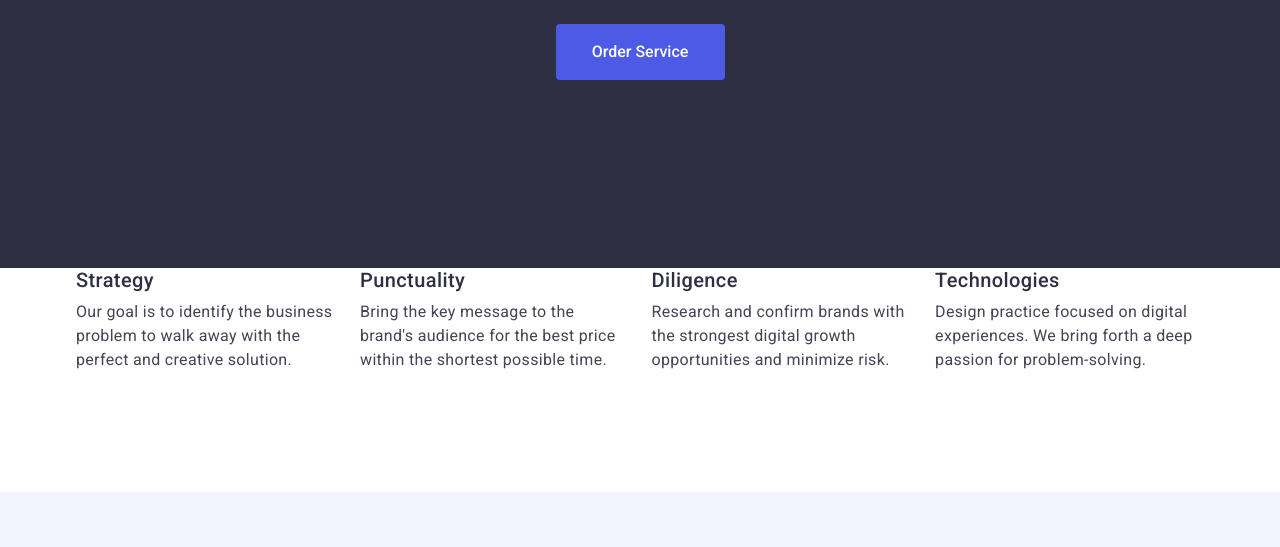
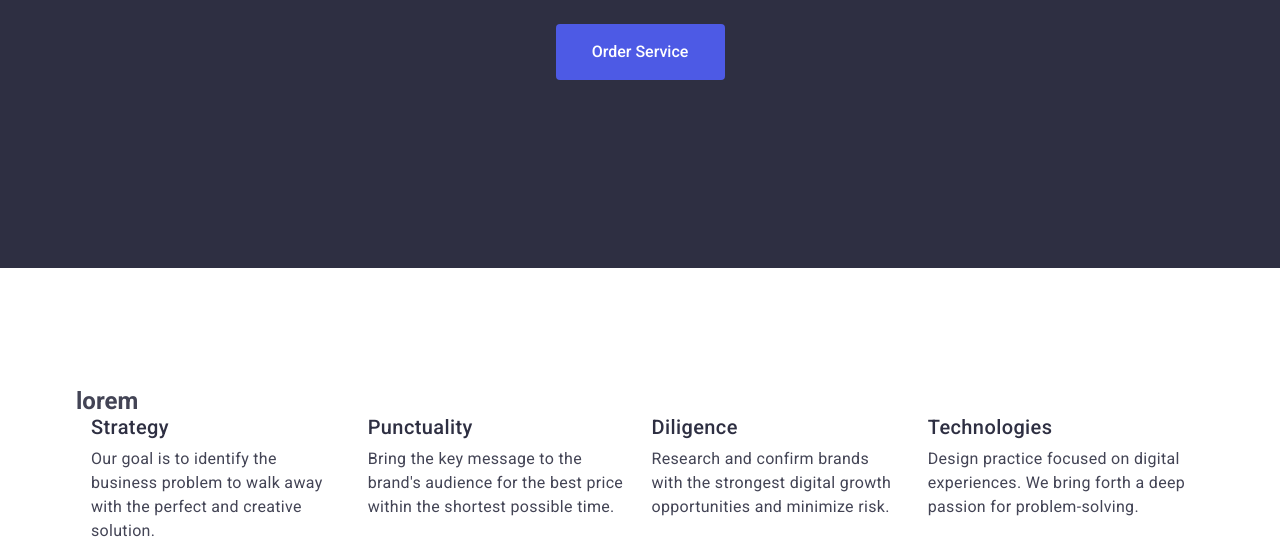
Before and after one commit to IlliaKumpan/goit-markup-hw-03, a plain HTML site: page index.html in a window 1280 px wide. Shown: the part 405-952 px from the top of the page. Drawn offline with nearby package versions, Linux system fonts and the light colour scheme.

Commit message:
hw-03-main-04

```diff
--- a/css/styles.css
+++ b/css/styles.css
@@ -143,8 +143,11 @@ nav {
 }
 
 
-.advantages {}
-.advantages-title {
+.advantages {
+    padding-top: 120px;
+    padding-bottom: 120px;
+}
+.visually-hidden {
     position: absolute;
     width: 1px;
     height: 1px;
@@ -159,7 +162,6 @@ nav {
 .advantages-list {
     display: flex;
     column-gap: 24px;
-    padding-bottom: 120px;
 }
 .advantages-list-title {
     list-style: none;
--- a/index.html
+++ b/index.html
@@ -47,7 +47,8 @@
             </section>
 
             <section class="advantages">
-                <h2 class="advantages-title">lorem</h2>
+                <div class="container advantages-container">
+                    <h2 class=".visually-hidden">lorem</h2>
                     <ul class="container advantages-list">
                         <li>
                             <h3 class="advantages-list-title">Strategy</h3>
@@ -66,6 +67,7 @@
                             <p class="advantages-list-paragraph">Design practice focused on digital  experiences. We bring forth a deep  passion for problem-solving.</p>
                         </li>
                     </ul>
+                </div>
             </section>
 
             <section class="team">
```
Lines whose indentation alone changed are shown as unchanged.
